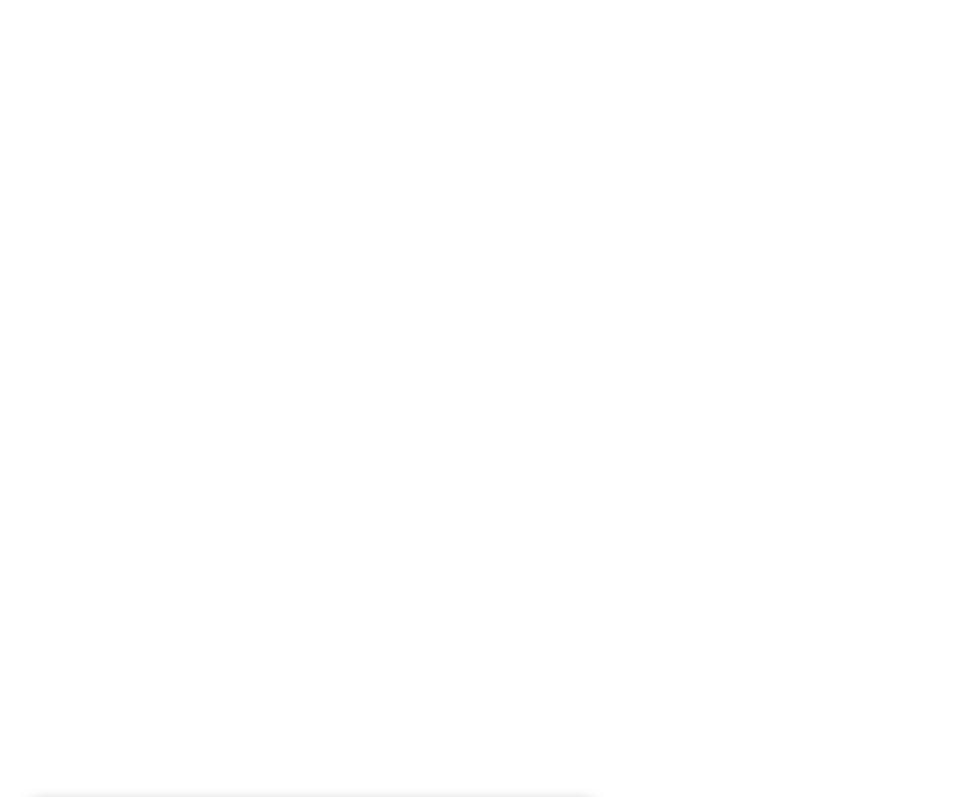
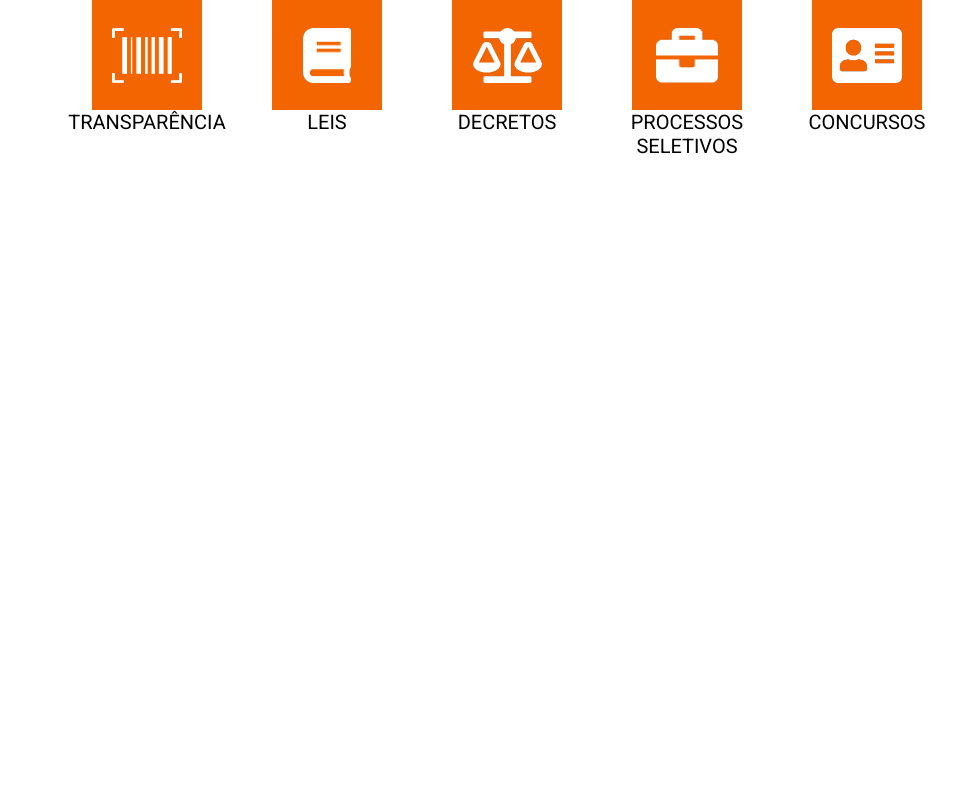
Before and after one commit to mejessica/SitePrefeituraImbe, a plain HTML site: page index.html in a window 1280 px wide. Shown: the top 797 px of the page, without its empty margins (133-1089 px from the left). Drawn offline with Linux system fonts and the light colour scheme.

Commit message:
implementacao dos botoes principais da frontpage

```diff
--- a/index.html
+++ b/index.html
@@ -15,6 +15,42 @@
 </head>
 
 <body>
+    <!-- Sarah -->
+    <!-- codigo do cabeçalho -->
+    <!-- Leo -->
+    <div class="container-botoes">
+        <a href="#" class="botao" id="transparencia">
+            <div class="container-icones">
+                <img src="./src/img/transparencia.png" alt="transparencia">
+            </div>
+            <p>TRANSPARÊNCIA</p>
+        </a>
+        <a href="#" class="botao" id="leis">
+            <div class="container-icones">
+                <img src="./src/img/leis.png" alt="leis">
+            </div>
+            <p>LEIS</p>
+        </a>
+        <a href="#" class="botao" id="decretos">
+            <div class="container-icones">
+                <img src="./src/img/decretos.png" alt="decretos">
+            </div>
+            <p>DECRETOS</p>
+        </a>
+        <a href="#" class="botao" id="proc-seletivos">
+            <div class="container-icones">
+                <img src="./src/img/proc-seletivos.png" alt="proc-seletivos">
+            </div>
+            <p>PROCESSOS<br>SELETIVOS</p>
+        </a>
+        <a href="#" class="botao" id="concursos">
+            <div class="container-icones">
+                <img src="./src/img/concursos.png" alt="concursos">
+            </div>
+            <p>CONCURSOS</p>
+        </a>
+    </div>
+    <!-- Jessica -->
     <h2 class="ver-noticias"><a href="#">Ver notícias</a></h2>
 
     <div class="noticias">
--- a/src/css/style.css
+++ b/src/css/style.css
@@ -1,5 +1,32 @@
 body{
     overflow-x: hidden;
+}
+
+.container-botoes {
+    display: flex;
+    justify-content: center;
+    gap: 1.25rem;
+}
+
+.botao {
+    width: 10rem;
+    text-align: center;
+    font-size: 20px;
+}
+
+.container-icones {
+    width: 6.875rem;
+    height: 6.875rem;
+    background-color: #F26500;
+    display: flex;
+    justify-content: center;
+    align-items: center;
+    margin: auto;
+}
+
+.container-icones img {
+    height: 3.438rem;
+    display: block;
 }
 
 .ver-noticias{
```
Also changed, not shown: src/img/concursos.png (added), src/img/decretos.png (added), src/img/leis.png (added), src/img/proc-seletivos.png (added), src/img/transparencia.png (added).
